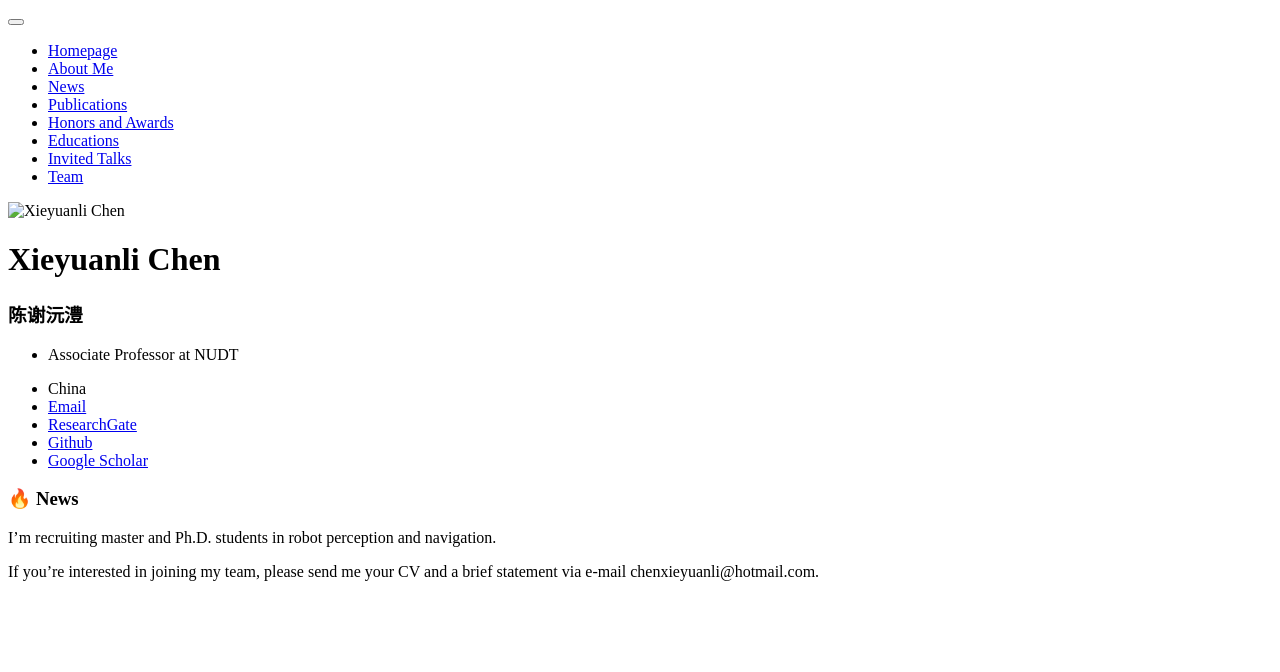
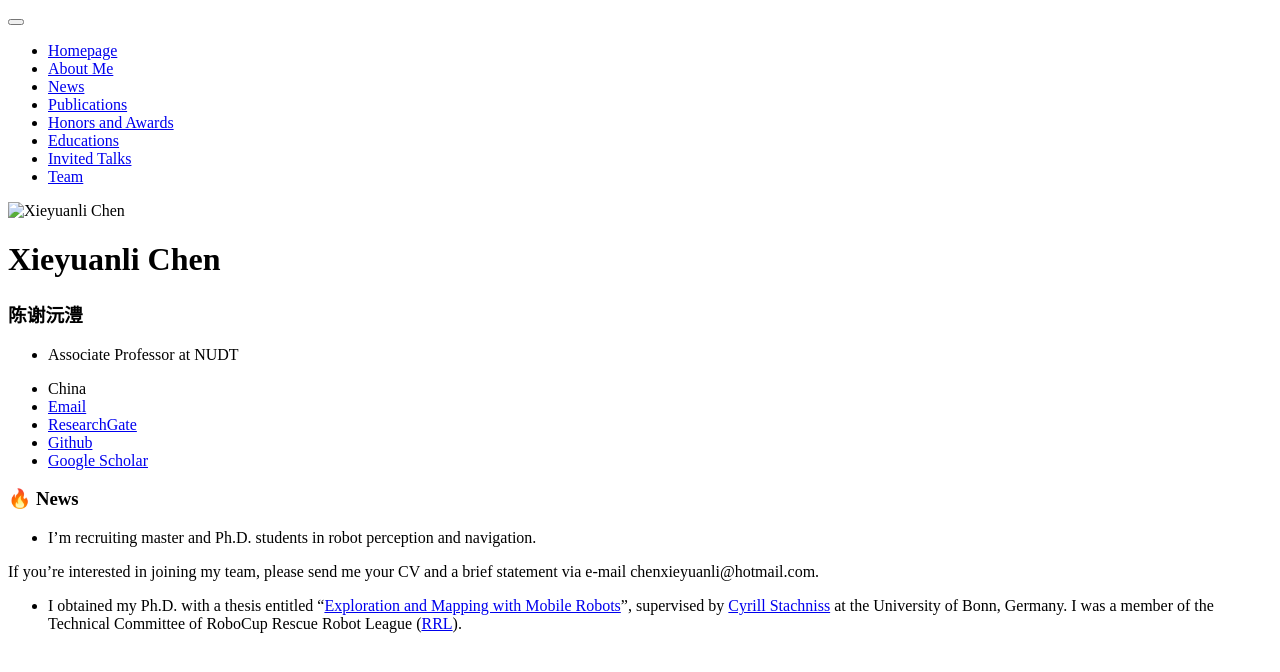
Before and after one commit to shenyehui/my-home, a Jekyll site: the page built from _pages/includes/news.md, in a window 1280 px wide. Shown: the top 672 px of the page. Built offline with Jekyll 4.4.1, drawn with Linux system fonts in a browser that asks for light colours; our own code applies the rules of GitHub Pages for plain Markdown files.

Commit message:
Update news.md

```diff
--- a/_pages/includes/news.md
+++ b/_pages/includes/news.md
@@ -3,6 +3,8 @@
 
 # 🔥 News
 
-I'm recruiting master and Ph.D. students in robot perception and navigation.
+- I'm recruiting master and Ph.D. students in robot perception and navigation.
 
 If you’re interested in joining my team, please send me your CV and a brief statement via e-mail chenxieyuanli@hotmail.com.
+
+- I obtained my Ph.D. with a thesis entitled “[Exploration and Mapping with Mobile Robots](https://hdl.handle.net/20.500.11811/10228)”, supervised by [Cyrill Stachniss](https://www.ipb.uni-bonn.de/people/cyrill-stachniss/index.html) at the University of Bonn, Germany. I was a member of the Technical Committee of RoboCup Rescue Robot League ([RRL](https://rrl.robocup.org/)).
```
